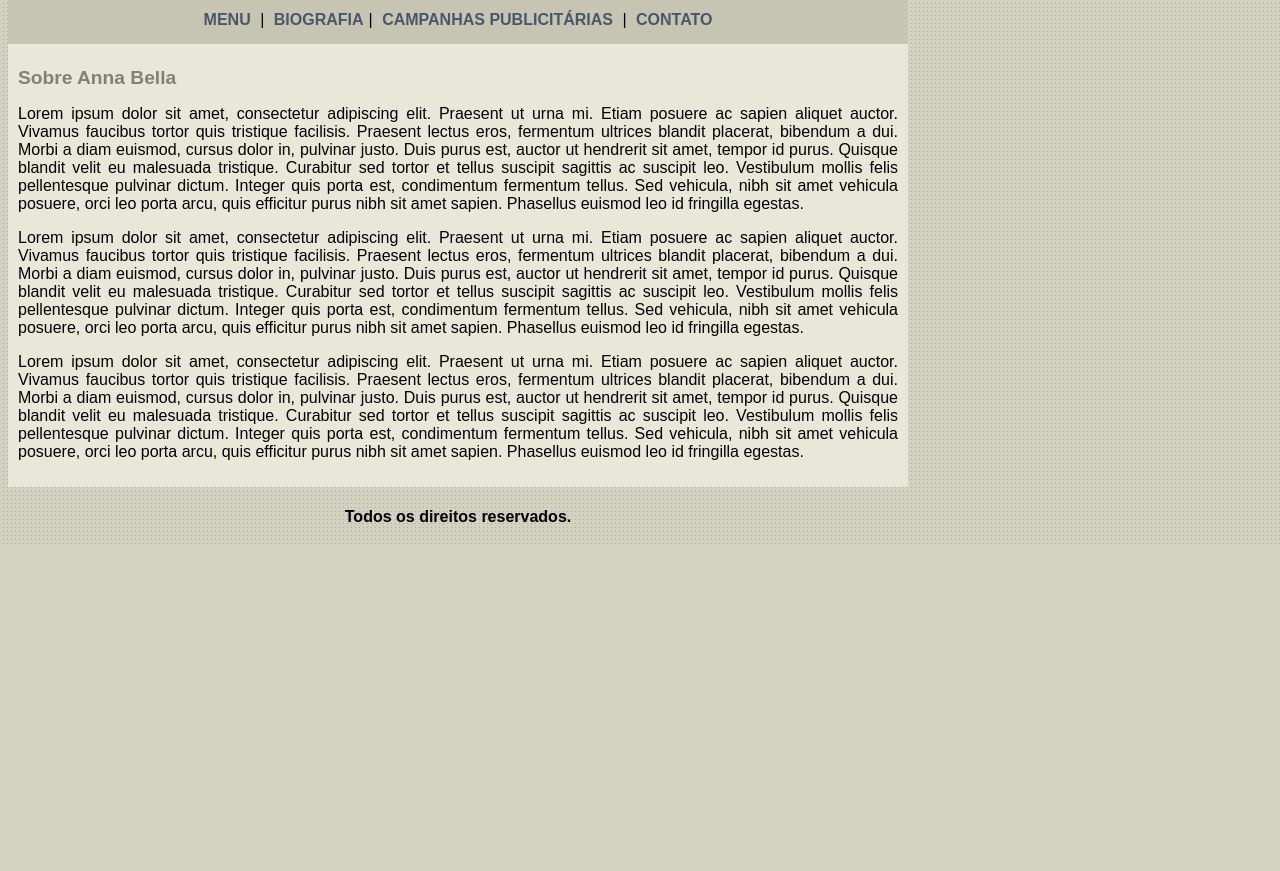
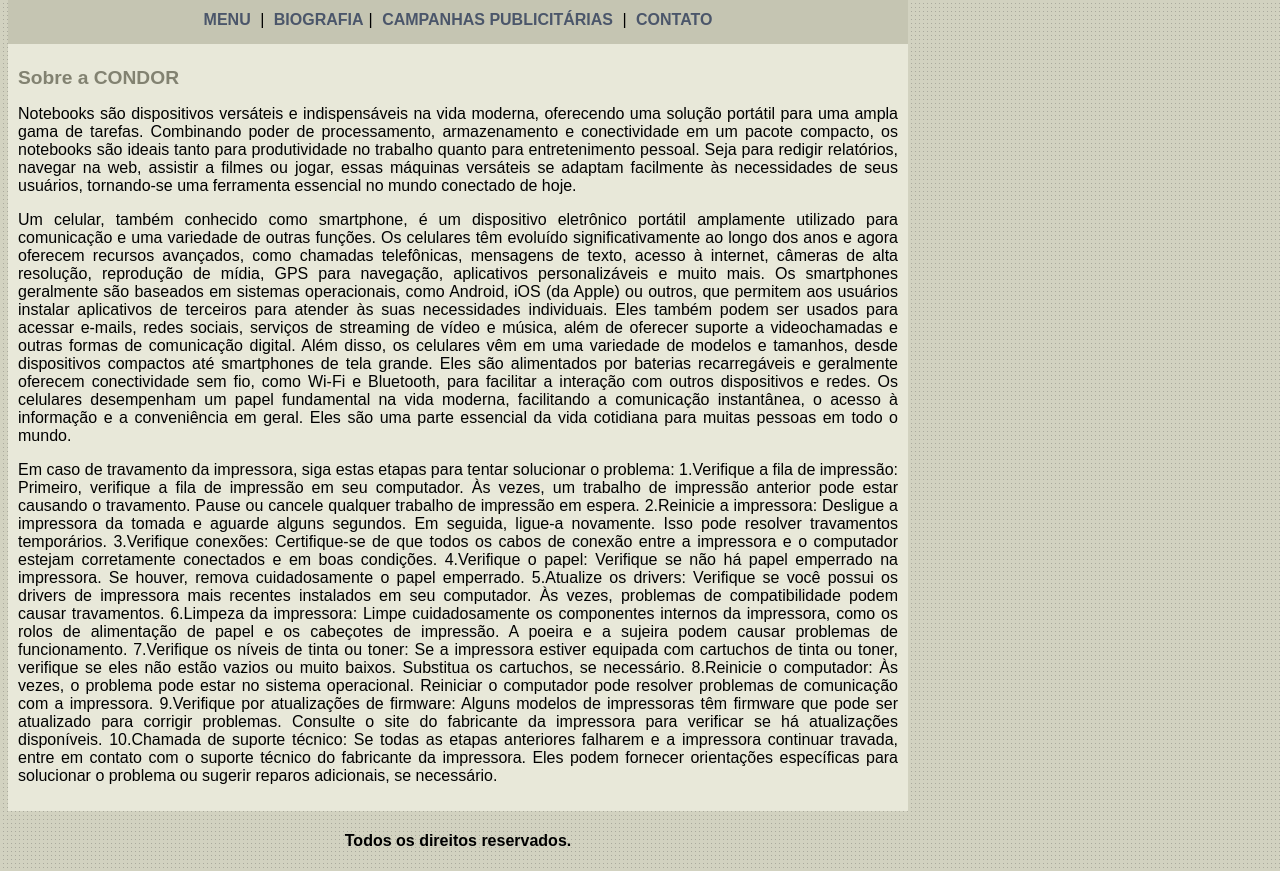
Before and after one commit to Kaiih/Projeto-Modelo, a plain HTML site: page index.html in a window 1280 px wide. Shown: the part 400-1271 px from the top of the page. Before the commit the page ends 947 px from the top, so only its background shows below. Drawn offline with Linux system fonts and the light colour scheme.

Commit message:
Update index.html

```diff
--- a/index.html
+++ b/index.html
@@ -17,31 +17,60 @@
             </div><!--FIM DO MENU-->
 
             <div id="conteudo">
-                <h1>Sobre Anna Bella</h1>
-                <p>Lorem ipsum dolor sit amet, consectetur adipiscing elit. Praesent ut urna mi. Etiam posuere ac sapien
-                    aliquet auctor. Vivamus faucibus tortor quis tristique facilisis. Praesent lectus eros, fermentum
-                    ultrices blandit placerat, bibendum a dui. Morbi a diam euismod, cursus dolor in, pulvinar justo.
-                    Duis purus est, auctor ut hendrerit sit amet, tempor id purus. Quisque blandit velit eu malesuada
-                    tristique. Curabitur sed tortor et tellus suscipit sagittis ac suscipit leo. Vestibulum mollis felis
-                    pellentesque pulvinar dictum. Integer quis porta est, condimentum fermentum tellus. Sed vehicula, nibh
-                    sit amet vehicula posuere, orci leo porta arcu, quis efficitur purus nibh sit amet sapien. Phasellus
-                    euismod leo id fringilla egestas.</p>
-                <p>Lorem ipsum dolor sit amet, consectetur adipiscing elit. Praesent ut urna mi. Etiam posuere ac sapien
-                    aliquet auctor. Vivamus faucibus tortor quis tristique facilisis. Praesent lectus eros, fermentum
-                    ultrices blandit placerat, bibendum a dui. Morbi a diam euismod, cursus dolor in, pulvinar justo.
-                    Duis purus est, auctor ut hendrerit sit amet, tempor id purus. Quisque blandit velit eu malesuada
-                    tristique. Curabitur sed tortor et tellus suscipit sagittis ac suscipit leo. Vestibulum mollis felis
-                    pellentesque pulvinar dictum. Integer quis porta est, condimentum fermentum tellus. Sed vehicula, nibh
-                    sit amet vehicula posuere, orci leo porta arcu, quis efficitur purus nibh sit amet sapien. Phasellus
-                    euismod leo id fringilla egestas.</p>
-                <p>Lorem ipsum dolor sit amet, consectetur adipiscing elit. Praesent ut urna mi. Etiam posuere ac sapien
-                    aliquet auctor. Vivamus faucibus tortor quis tristique facilisis. Praesent lectus eros, fermentum
-                    ultrices blandit placerat, bibendum a dui. Morbi a diam euismod, cursus dolor in, pulvinar justo.
-                    Duis purus est, auctor ut hendrerit sit amet, tempor id purus. Quisque blandit velit eu malesuada
-                    tristique. Curabitur sed tortor et tellus suscipit sagittis ac suscipit leo. Vestibulum mollis felis
-                    pellentesque pulvinar dictum. Integer quis porta est, condimentum fermentum tellus. Sed vehicula, nibh
-                    sit amet vehicula posuere, orci leo porta arcu, quis efficitur purus nibh sit amet sapien. Phasellus
-                    euismod leo id fringilla egestas.</p>
+                <h1>Sobre a CONDOR</h1>
+                <p>Notebooks são dispositivos versáteis e indispensáveis na vida moderna, oferecendo uma solução portátil
+                    para uma ampla gama de tarefas. Combinando poder de processamento, armazenamento e conectividade em
+                    um pacote compacto, os notebooks são ideais tanto para produtividade no trabalho quanto para entretenimento
+                    pessoal. Seja para redigir relatórios, navegar na web, assistir a filmes ou jogar, essas máquinas versáteis
+                    se adaptam facilmente às necessidades de seus usuários, tornando-se uma ferramenta essencial no mundo conectado
+                    de hoje.</p>
+
+                <p>Um celular, também conhecido como smartphone, é um dispositivo eletrônico portátil amplamente utilizado para
+                    comunicação e uma variedade de outras funções. Os celulares têm evoluído significativamente ao longo dos anos
+                    e agora oferecem recursos avançados, como chamadas telefônicas, mensagens de texto, acesso à internet, câmeras
+                    de alta resolução, reprodução de mídia, GPS para navegação, aplicativos personalizáveis e muito mais.
+                    Os smartphones geralmente são baseados em sistemas operacionais, como Android, iOS (da Apple) ou outros, que
+                    permitem aos usuários instalar aplicativos de terceiros para atender às suas necessidades individuais. Eles também
+                    podem ser usados para acessar e-mails, redes sociais, serviços de streaming de vídeo e música, além de oferecer
+                    suporte a videochamadas e outras formas de comunicação digital.
+                    Além disso, os celulares vêm em uma variedade de modelos e tamanhos, desde dispositivos compactos até smartphones
+                    de tela grande. Eles são alimentados por baterias recarregáveis e geralmente oferecem conectividade sem fio, como
+                    Wi-Fi e Bluetooth, para facilitar a interação com outros dispositivos e redes.
+                    Os celulares desempenham um papel fundamental na vida moderna, facilitando a comunicação instantânea, o acesso à
+                    informação e a conveniência em geral. Eles são uma parte essencial da vida cotidiana para muitas pessoas em todo
+                    o mundo.</p>
+
+                <p>Em caso de travamento da impressora, siga estas etapas para tentar solucionar o problema:
+                    1.Verifique a fila de impressão: Primeiro, verifique a fila de impressão em seu computador. Às vezes, um trabalho de
+                    impressão anterior pode estar causando o travamento. Pause ou cancele qualquer trabalho de impressão em espera.
+
+                    2.Reinicie a impressora: Desligue a impressora da tomada e aguarde alguns segundos. Em seguida, ligue-a novamente.
+                    Isso pode resolver travamentos temporários.
+
+                    3.Verifique conexões: Certifique-se de que todos os cabos de conexão entre a impressora e o computador estejam
+                    corretamente conectados e em boas condições.
+
+                    4.Verifique o papel: Verifique se não há papel emperrado na impressora. Se houver, remova cuidadosamente o papel
+                    emperrado.
+
+                    5.Atualize os drivers: Verifique se você possui os drivers de impressora mais recentes instalados em seu computador.
+                    Às vezes, problemas de compatibilidade podem causar travamentos.
+
+                    6.Limpeza da impressora: Limpe cuidadosamente os componentes internos da impressora, como os rolos de alimentação de
+                    papel e os cabeçotes de impressão. A poeira e a sujeira podem causar problemas de funcionamento.
+
+                    7.Verifique os níveis de tinta ou toner: Se a impressora estiver equipada com cartuchos de tinta ou toner, verifique
+                    se eles não estão vazios ou muito baixos. Substitua os cartuchos, se necessário.
+
+                    8.Reinicie o computador: Às vezes, o problema pode estar no sistema operacional. Reiniciar o computador pode
+                    resolver problemas de comunicação com a impressora.
+
+                    9.Verifique por atualizações de firmware: Alguns modelos de impressoras têm firmware que pode ser atualizado para
+                    corrigir problemas. Consulte o site do fabricante da impressora para verificar se há atualizações disponíveis.
+
+                    10.Chamada de suporte técnico: Se todas as etapas anteriores falharem e a impressora continuar travada, entre em
+                    contato com o suporte técnico do fabricante da impressora. Eles podem fornecer orientações específicas para
+                    solucionar o problema ou sugerir reparos adicionais, se necessário.</p>
 
             </div><!--FIM DO CONTEUDO -->
 
```
